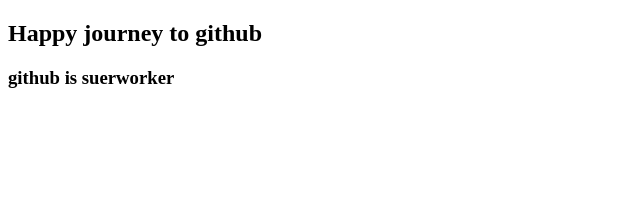
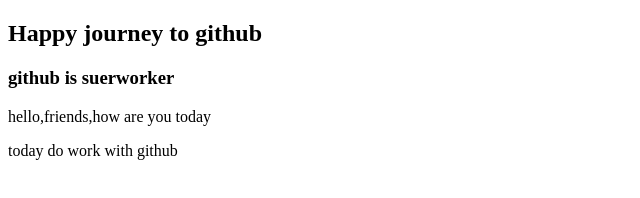
Before and after one commit to Uzzalmiah942/web-development-project-1, a plain HTML site: page index.html in a window 1280 px wide. Shown: the whole page, without its empty margins (0-640 px from the left). Drawn offline with Linux system fonts and the light colour scheme.

Commit message:
first message

```diff
--- a/index.html
+++ b/index.html
@@ -9,5 +9,8 @@
 <body>
     <h2>Happy journey to github</h2>
     <h3>github is suerworker </h3>
+    <p>hello,friends,how are you today</p>
+    <p>today do work with github</p>
+
 </body>
 </html>
```
